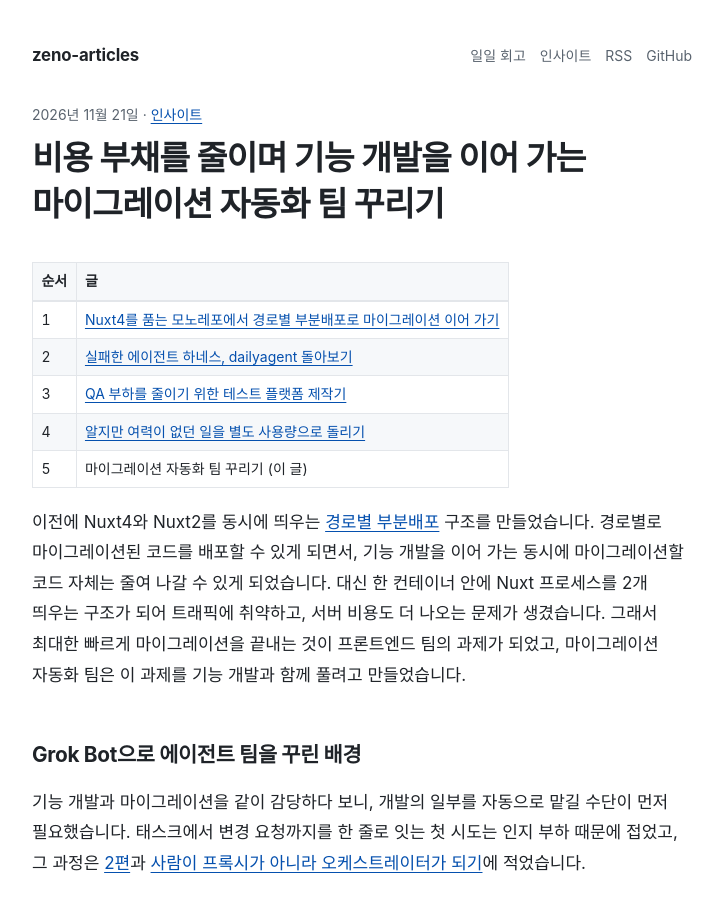
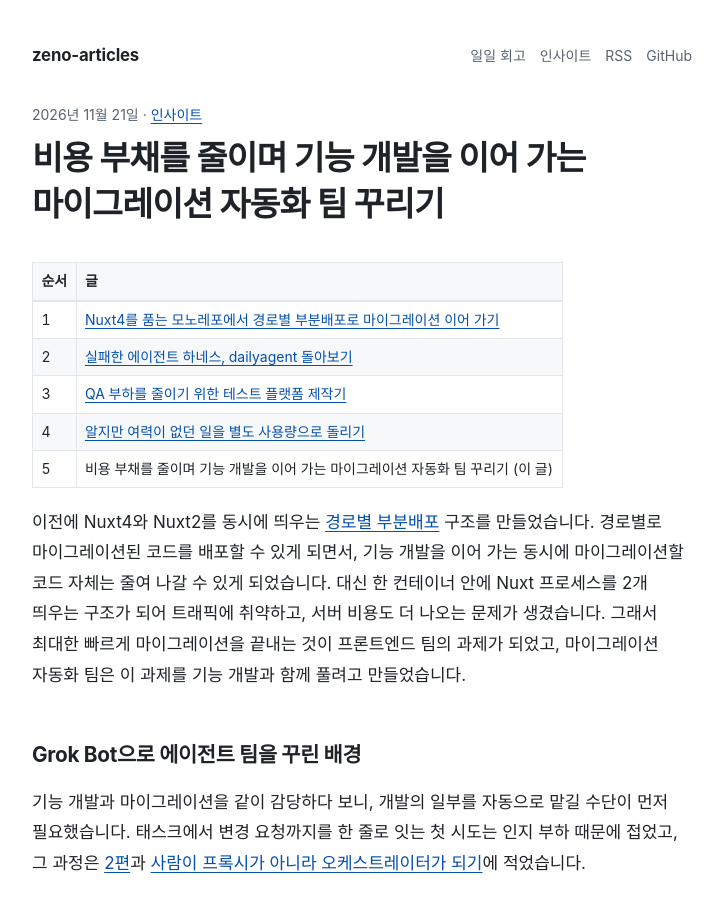
Before and after one commit to zeno0505/dev-articles, a Jekyll site: the page built from _posts/2026-11-21-migration-automation-team-while-paying-down-cost-debt.md, in a window 1280 px wide and 900 px high. Shown: the whole window, without its empty margins (278-1001 px from the left). Built offline with Jekyll 4.4.1, drawn with Linux system fonts in a browser that asks for light colours; some web fonts are replaced.

Commit message:
Use full title for series row 5 (#65)

```diff
--- a/_posts/2026-11-21-migration-automation-team-while-paying-down-cost-debt.md
+++ b/_posts/2026-11-21-migration-automation-team-while-paying-down-cost-debt.md
@@ -11,7 +11,7 @@ description: "경로별 부분배포로 마이그레이션하는 동안에는
 | 2 | [실패한 에이전트 하네스, dailyagent 돌아보기](/dev-articles/2026/11/20/failed-agent-harness-dailyagent-retrospective/) |
 | 3 | [QA 부하를 줄이기 위한 테스트 플랫폼 제작기](/dev-articles/2026/11/20/test-platform-to-reduce-qa-load/) |
 | 4 | [알지만 여력이 없던 일을 별도 사용량으로 돌리기](/dev-articles/2026/11/20/run-known-but-unstaffed-checks-on-separate-usage/) |
-| 5 | 마이그레이션 자동화 팀 꾸리기 (이 글) |
+| 5 | 비용 부채를 줄이며 기능 개발을 이어 가는 마이그레이션 자동화 팀 꾸리기 (이 글) |
 
 이전에 Nuxt4와 Nuxt2를 동시에 띄우는 [경로별 부분배포](/dev-articles/2026/11/20/partial-deploy-by-path-in-nuxt4-monorepo/) 구조를 만들었습니다. 경로별로 마이그레이션된 코드를 배포할 수 있게 되면서, 기능 개발을 이어 가는 동시에 마이그레이션할 코드 자체는 줄여 나갈 수 있게 되었습니다. 대신 한 컨테이너 안에 Nuxt 프로세스를 2개 띄우는 구조가 되어 트래픽에 취약하고, 서버 비용도 더 나오는 문제가 생겼습니다. 그래서 최대한 빠르게 마이그레이션을 끝내는 것이 프론트엔드 팀의 과제가 되었고, 마이그레이션 자동화 팀은 이 과제를 기능 개발과 함께 풀려고 만들었습니다.
 
```
